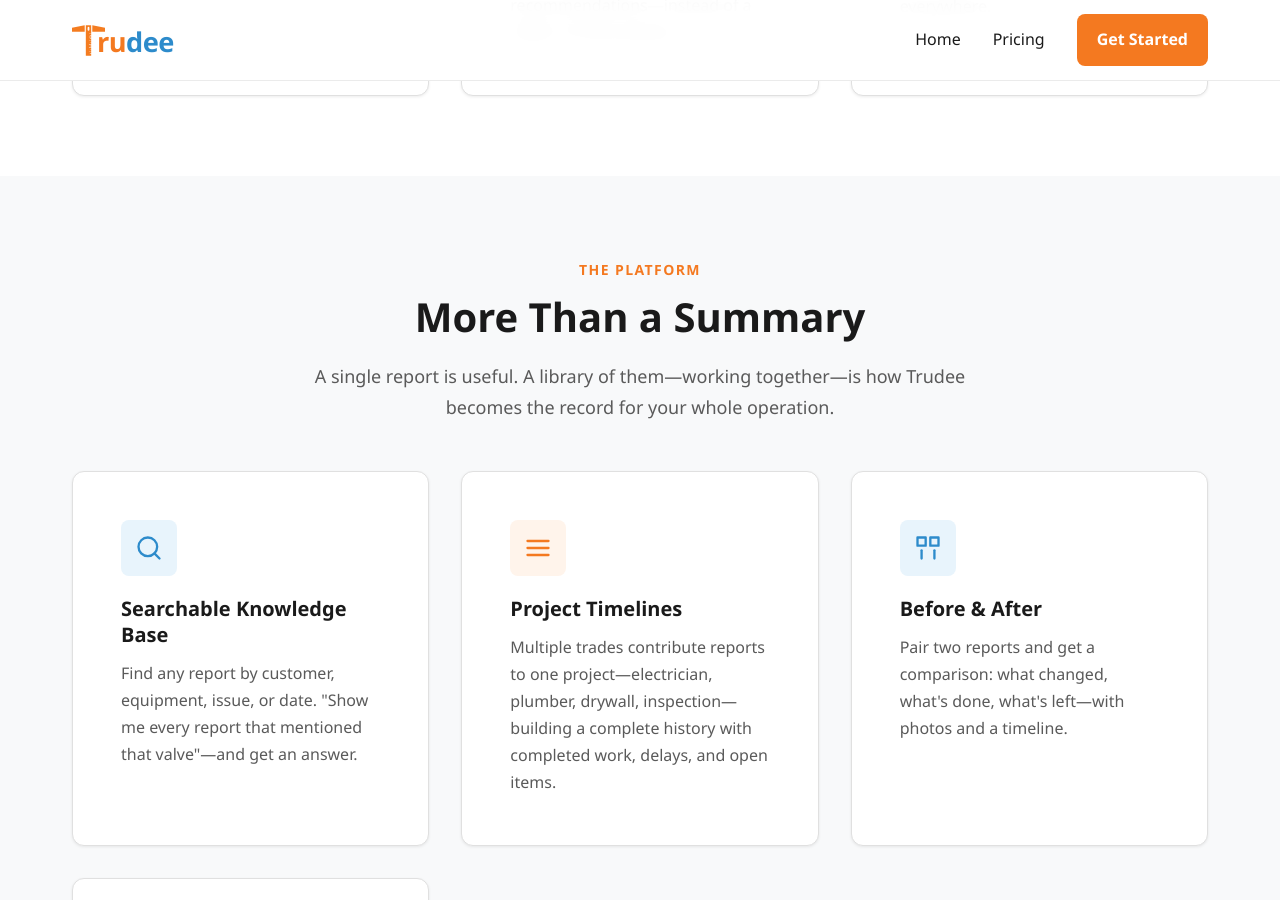
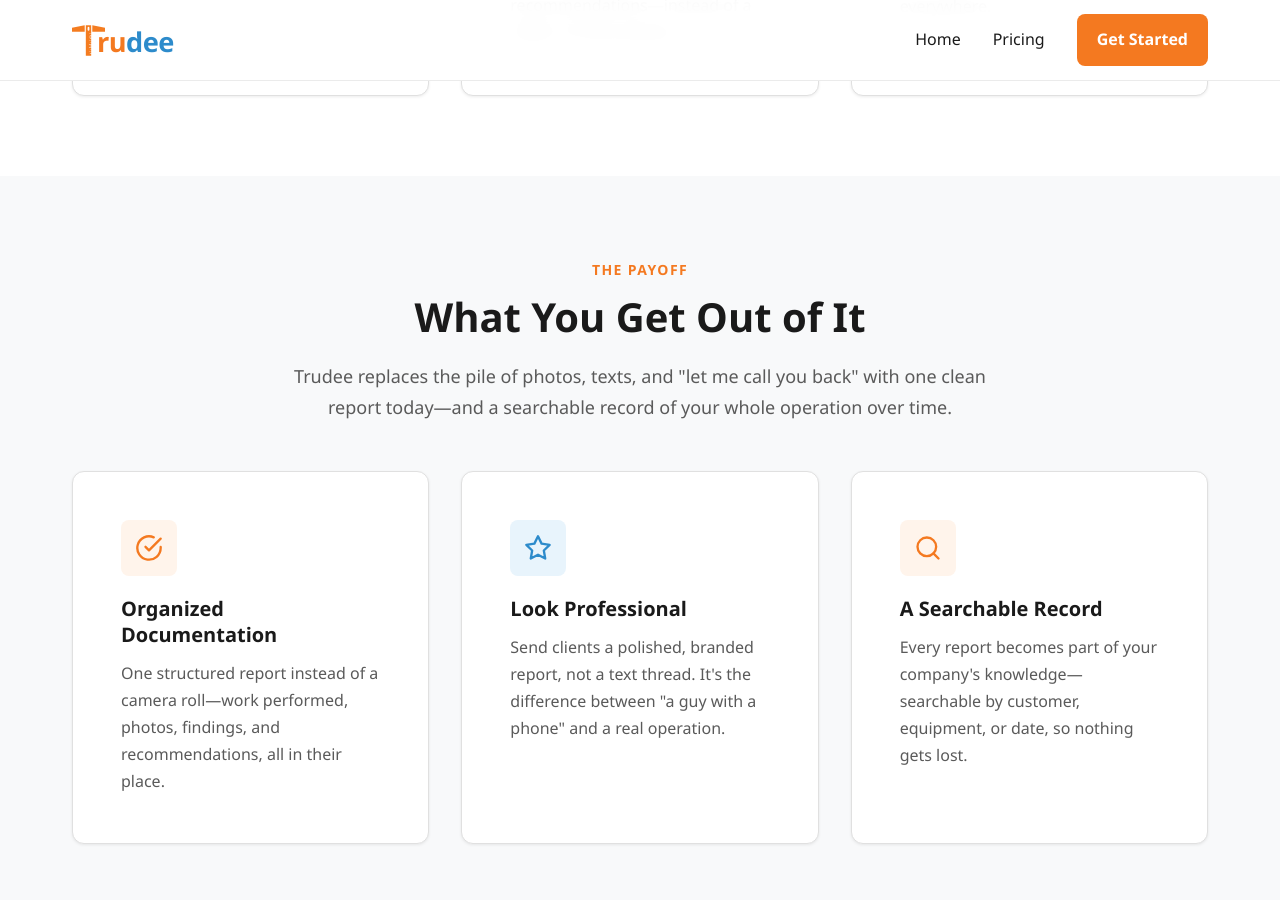
Before and after one commit to TrueUp-Pro/trudee_website, a Jekyll site: the page built from index.html, in a window 1280 px wide and 900 px high, scrolled down 3247 px. Built offline with Jekyll 4.4.1, drawn with Linux system fonts in a browser that asks for light colours; some of the changed text lies outside the part shown.

Commit message:
Merge Platform and Payoff sections into three key points
Fold the four-card "More Than a Summary" platform section into the
"What You Get Out of It" payoff section, trimmed to the three most
impactful points: Organized Documentation, Look Professional, and a
Searchable Record (which absorbs the old knowledge-base value). Cuts
page length and reduces content overload.

Co-Authored-By: Claude Opus 4.8 (1M context) <noreply@anthropic.com>

```diff
--- a/index.html
+++ b/index.html
@@ -192,75 +192,15 @@ parallax: true
   </div>
 </section>
 
-<!-- The Platform / Where It's Going -->
+<!-- Success Section -->
 <section class="section section-alt" id="platform">
-  <div class="container">
-    <div class="section-header">
-      <span class="section-label">The Platform</span>
-      <h2 class="section-title">More Than a Summary</h2>
-      <p class="section-subtitle">
-        A single report is useful. A library of them—working together—is how Trudee becomes the
-        record for your whole operation.
-      </p>
-    </div>
-    <div class="features-grid">
-      <div class="feature-card">
-        <div class="feature-icon feature-icon-blue">
-          <svg width="28" height="28" viewBox="0 0 24 24" fill="none" stroke="currentColor" stroke-width="2" stroke-linecap="round" stroke-linejoin="round">
-            <circle cx="11" cy="11" r="8"></circle>
-            <line x1="21" y1="21" x2="16.65" y2="16.65"></line>
-          </svg>
-        </div>
-        <h3>Searchable Knowledge Base</h3>
-        <p>Find any report by customer, equipment, issue, or date. "Show me every report that mentioned that valve"—and get an answer.</p>
-      </div>
-      <div class="feature-card">
-        <div class="feature-icon feature-icon-orange">
-          <svg width="28" height="28" viewBox="0 0 24 24" fill="none" stroke="currentColor" stroke-width="2" stroke-linecap="round" stroke-linejoin="round">
-            <line x1="3" y1="6" x2="21" y2="6"></line>
-            <line x1="3" y1="12" x2="21" y2="12"></line>
-            <line x1="3" y1="18" x2="21" y2="18"></line>
-          </svg>
-        </div>
-        <h3>Project Timelines</h3>
-        <p>Multiple trades contribute reports to one project—electrician, plumber, drywall, inspection—building a complete history with completed work, delays, and open items.</p>
-      </div>
-      <div class="feature-card">
-        <div class="feature-icon feature-icon-blue">
-          <svg width="28" height="28" viewBox="0 0 24 24" fill="none" stroke="currentColor" stroke-width="2" stroke-linecap="round" stroke-linejoin="round">
-            <rect x="3" y="3" width="7" height="7"></rect>
-            <rect x="14" y="3" width="7" height="7"></rect>
-            <line x1="6.5" y1="14" x2="6.5" y2="21"></line>
-            <line x1="17.5" y1="14" x2="17.5" y2="21"></line>
-          </svg>
-        </div>
-        <h3>Before &amp; After</h3>
-        <p>Pair two reports and get a comparison: what changed, what's done, what's left—with photos and a timeline.</p>
-      </div>
-      <div class="feature-card">
-        <div class="feature-icon feature-icon-orange">
-          <svg width="28" height="28" viewBox="0 0 24 24" fill="none" stroke="currentColor" stroke-width="2" stroke-linecap="round" stroke-linejoin="round">
-            <path d="M17 21v-2a4 4 0 0 0-4-4H5a4 4 0 0 0-4 4v2"></path>
-            <circle cx="9" cy="7" r="4"></circle>
-            <path d="M23 21v-2a4 4 0 0 0-3-3.87"></path>
-            <path d="M16 3.13a4 4 0 0 1 0 7.75"></path>
-          </svg>
-        </div>
-        <h3>Expert in the Loop</h3>
-        <p>Send the report to an expert, get repair guidance back. Remote support for the field—a junior tech on site, senior knowledge on call.</p>
-      </div>
-    </div>
-  </div>
-</section>
-
-<!-- Success Section -->
-<section class="section section-alt">
   <div class="container">
     <div class="section-header">
       <span class="section-label">The Payoff</span>
       <h2 class="section-title">What You Get Out of It</h2>
       <p class="section-subtitle">
-        Trudee replaces the pile of photos, texts, and "let me call you back" with one document that does the job.
+        Trudee replaces the pile of photos, texts, and "let me call you back" with one clean report
+        today—and a searchable record of your whole operation over time.
       </p>
     </div>
     <div class="features-grid">
@@ -272,7 +212,7 @@ parallax: true
           </svg>
         </div>
         <h3>Organized Documentation</h3>
-        <p>One structured report instead of a camera roll. Everything in its place, easy to read and easy to find later.</p>
+        <p>One structured report instead of a camera roll—work performed, photos, findings, and recommendations, all in their place.</p>
       </div>
       <div class="feature-card">
         <div class="feature-icon feature-icon-blue">
@@ -281,17 +221,17 @@ parallax: true
           </svg>
         </div>
         <h3>Look Professional</h3>
-        <p>Send clients a polished report, not a text thread. It's the difference between "a guy with a phone" and a real operation.</p>
+        <p>Send clients a polished, branded report, not a text thread. It's the difference between "a guy with a phone" and a real operation.</p>
       </div>
       <div class="feature-card">
         <div class="feature-icon feature-icon-orange">
           <svg width="28" height="28" viewBox="0 0 24 24" fill="none" stroke="currentColor" stroke-width="2" stroke-linecap="round" stroke-linejoin="round">
-            <path d="M2 3h6a4 4 0 0 1 4 4v14a3 3 0 0 0-3-3H2z"></path>
-            <path d="M22 3h-6a4 4 0 0 0-4 4v14a3 3 0 0 1 3-3h7z"></path>
+            <circle cx="11" cy="11" r="8"></circle>
+            <line x1="21" y1="21" x2="16.65" y2="16.65"></line>
           </svg>
         </div>
-        <h3>Build Your Record</h3>
-        <p>Every report becomes part of your company's knowledge—repairs, installs, troubleshooting—captured instead of lost.</p>
+        <h3>A Searchable Record</h3>
+        <p>Every report becomes part of your company's knowledge—searchable by customer, equipment, or date, so nothing gets lost.</p>
       </div>
     </div>
   </div>
```
